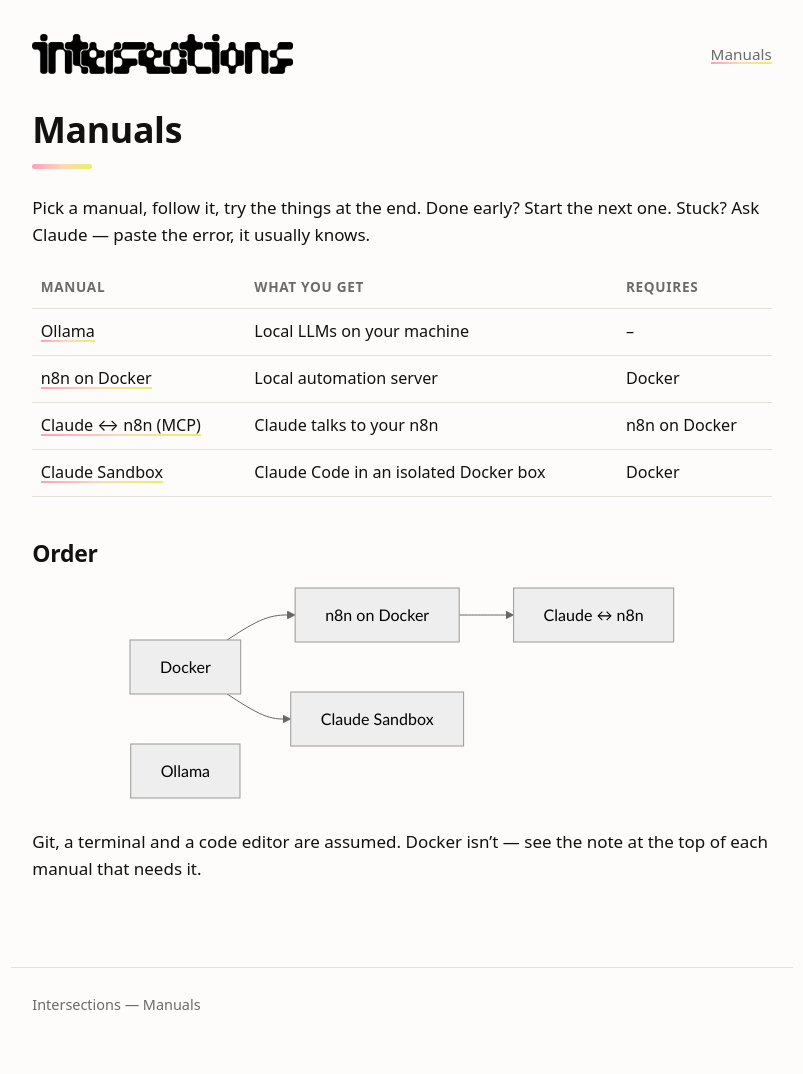
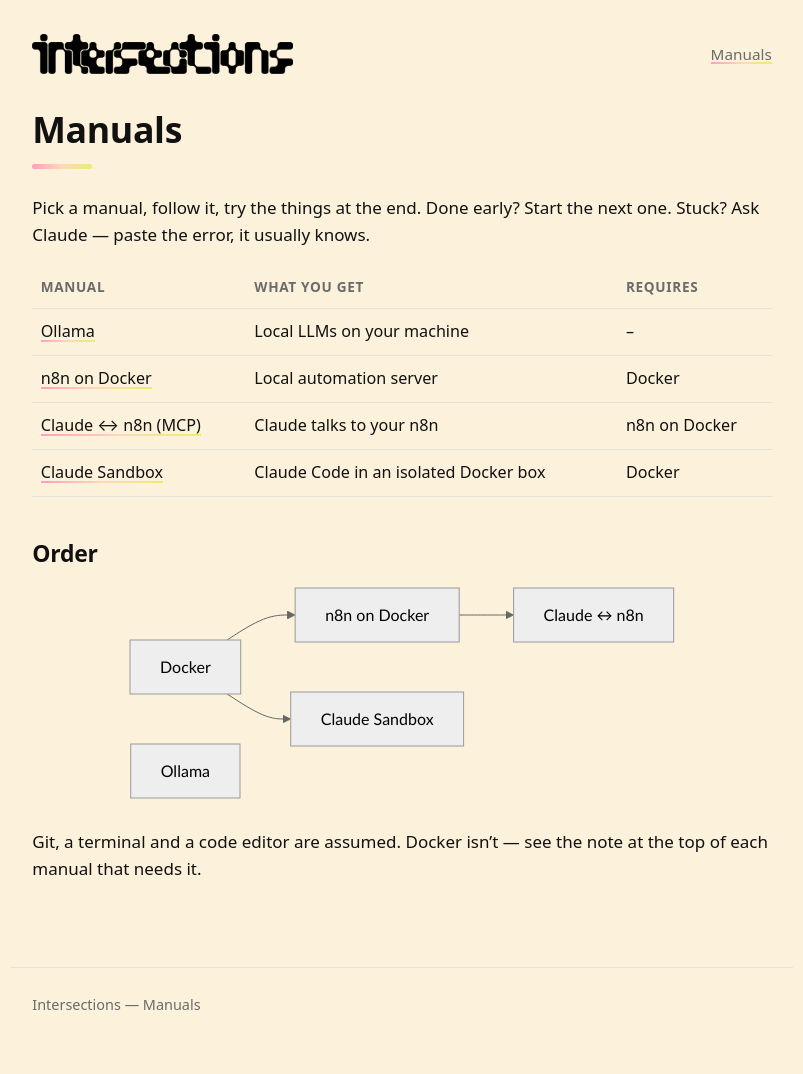
Before and after one commit to intersections-ch/manuals, a Jekyll site: the page built from README.md, in a window 1280 px wide. Shown: the whole page, without its empty margins (238-1041 px from the left). Built offline with Jekyll 4.4.1, drawn with Linux system fonts in a browser that asks for light colours.

Commit message:
darker background

```diff
--- a/assets/css/style.css
+++ b/assets/css/style.css
@@ -2,7 +2,7 @@
    DESIGN TOKENS — edit these, everything else follows.
    =========================================================== */
 :root {
-  --bg:        #fdfcfa;   /* near-white, a whisper of beige */
+  --bg:        #fcf1db;   /* near-white, a whisper of beige */
   --surface:   #f6f4ef;   /* code blocks, callouts */
   --text:      #111111;
   --muted:     #6b6b6b;
```
